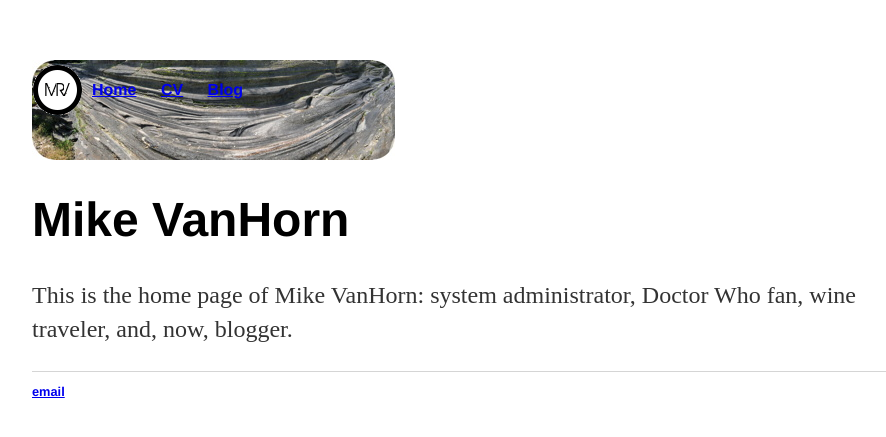
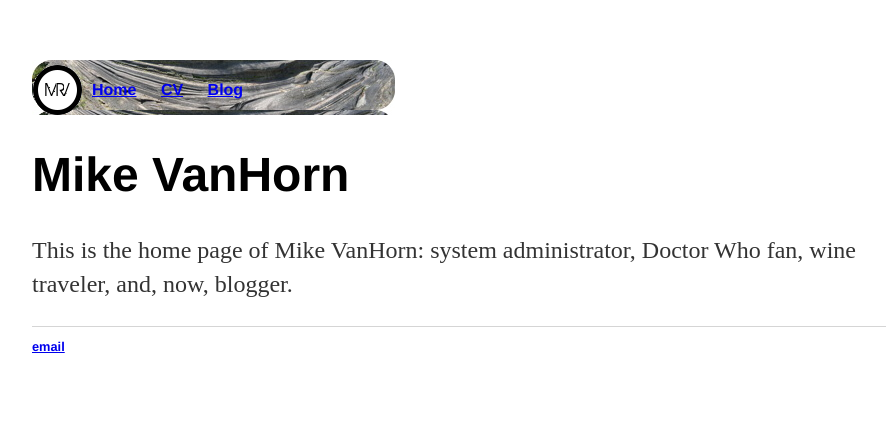
Before and after one commit to mrvanhorn/mrvanhorn.github.io, a Jekyll site: the page built from index.html, in a window 1280 px wide. Shown: the top 437 px of the page, without its empty margins (160-1046 px from the left). Built offline with Jekyll 4.4.1, drawn with Linux system fonts in a browser that asks for light colours.

Commit message:
Update main.css

```diff
--- a/css/main.css
+++ b/css/main.css
@@ -20,8 +20,7 @@
     height: 50px;
     padding-top: 5px;
     width: 363px;
-    height: 95px;
-    background-image: url("/graphics/glacialgrooves-rounded-363x100.jpg");
+    background-image: url("/graphics/glacialgrooves-rounded-363x50.jpg");
 /*    border-width: 5px;
     border-style: solid;
     border-color: #ffffff;*/
```
